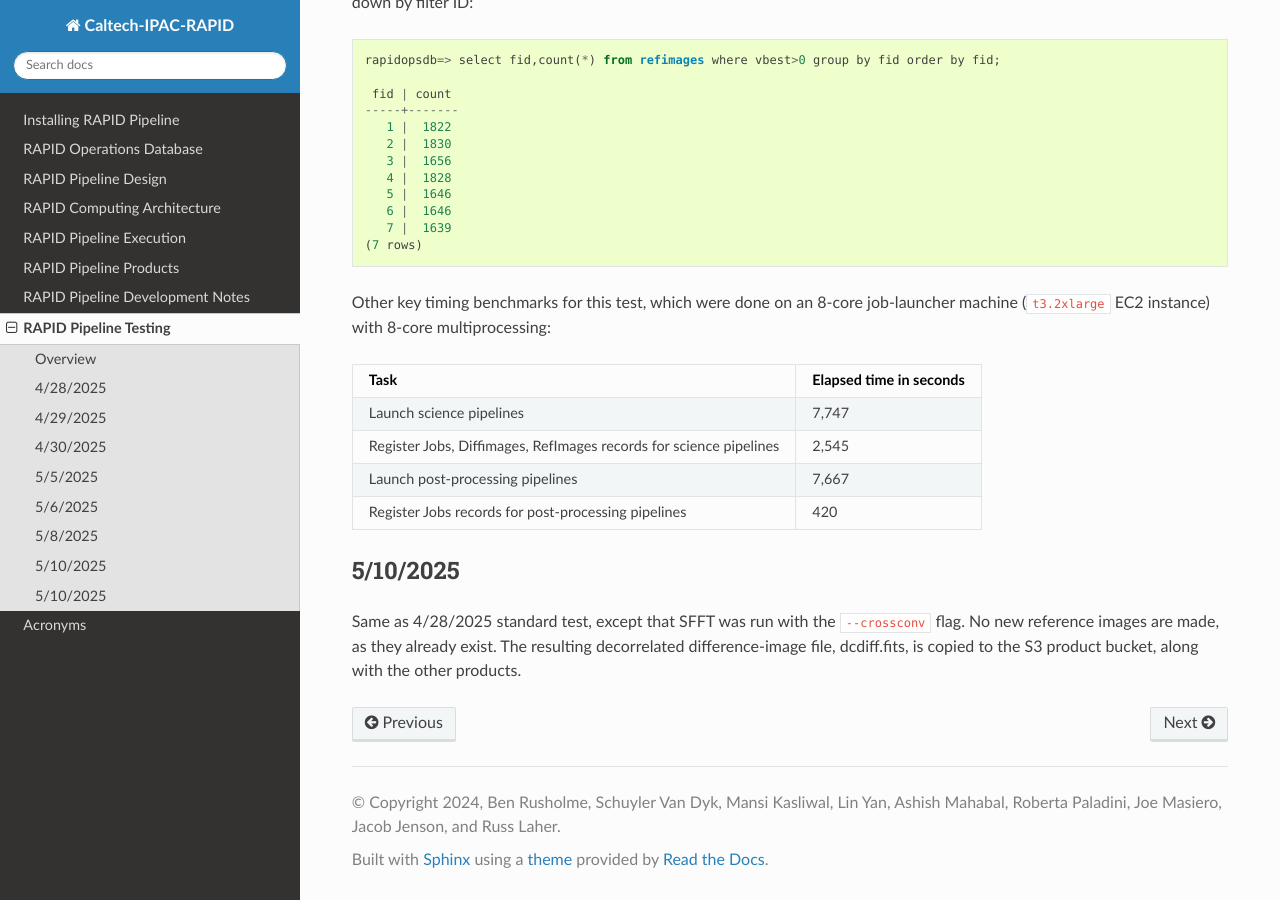
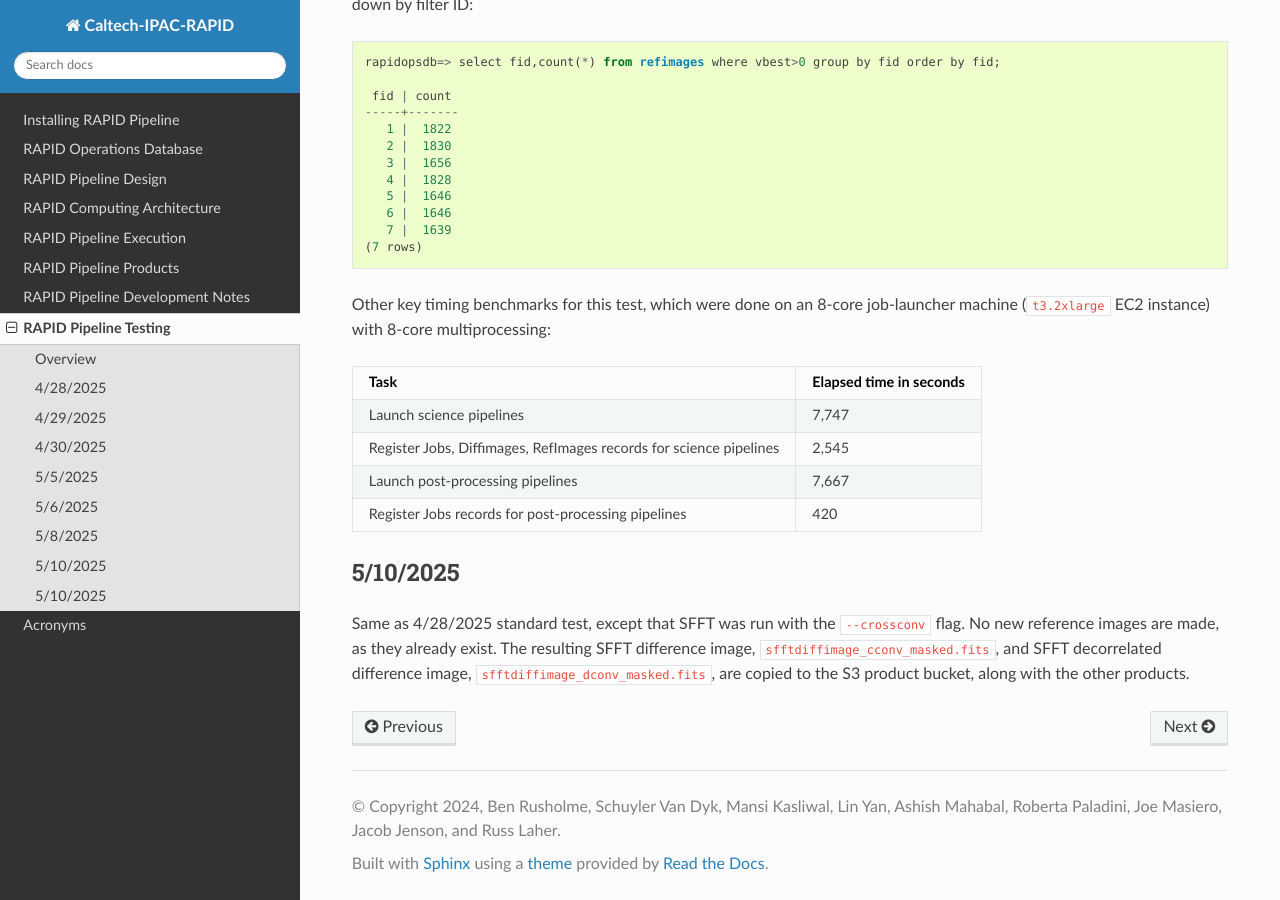
Before and after one commit to Caltech-IPAC/rapid, a Sphinx documentation site: the page built from docs/source/dev/tests.rst, in a window 1280 px wide and 900 px high, scrolled down 18555 px. Built offline with Sphinx 7.4.7 and the Read the Docs theme 3.1.0, drawn with Linux system fonts in a browser that asks for light colours; formulas are drawn with MathJax 3; some of the changed text lies outside the part shown.

Commit message:
Updated details of SFFT crossconv products.

```diff
--- a/docs/source/dev/tests.rst
+++ b/docs/source/dev/tests.rst
@@ -33,17 +33,17 @@ Look-up table all of the filter IDs versus filter names included in the entire O
 
 Summary of successful tests conducted thus far:
 
-=========================  =============  =======================  ===================  ===================  =============================================================================
+=========================  =============  =======================  ===================  ===================  ================================================================================
 Test                       No. of images  No. of ref. images made  Start obs. datetime  End obs. datetime    Description
-=========================  =============  =======================  ===================  ===================  =============================================================================
+=========================  =============  =======================  ===================  ===================  ================================================================================
 4/28/2025 "standard test"         2,069              1,696         2028-09-07 00:00:00  2028-09-08 08:30:00  All images in obs. range
 4/30/2025                         5,222              None          2029-03-15 00:00:00  2029-07-15 00:00:00  Only fields with superior ref. images
 5/5/2025                         10,859              None          2029-07-15 00:00:00  2030-03-15 00:00:00  Only fields with superior ref. images
 5/6/2025                          4,858              3,884         2028-09-08 08:30:00  2028-09-12 00:00:00  All images in obs. range
 5/8/2025                          3,020              1,500         2028-09-12 00:00:00  2028-09-15 00:00:00  All images in obs. range
 5/10/2025                        13,850              4,876         2028-09-15 00:00:00  2028-09-25 00:00:00  All images in obs. range
-5/14/2025                         2,069              None          2028-09-07 00:00:00  2028-09-08 08:30:00  Repeat standard test with SFFT --crossconv flag.  Use existing ref. images.
-=========================  =============  =======================  ===================  ===================  =============================================================================
+5/14/2025                         2,069              None          2028-09-07 00:00:00  2028-09-08 08:30:00  Repeat standard test with SFFT ``--crossconv flag``.  Use existing ref. images.
+=========================  =============  =======================  ===================  ===================  ================================================================================
 
 In the above table, superior reference images are defined as having ``nframes >= 10`` and ``cov5percent >= 60%``.  In other words, superior
 reference images have at least 10 frames stacked somewhere in the field, although the overlap will vary, and 60% or more of the reference-image pixels
@@ -625,5 +625,6 @@ Register Jobs records for post-processing pipelines                    420
 ************************************
 
 Same as 4/28/2025 standard test, except that SFFT was run with the ``--crossconv`` flag.  No new reference images
-are made, as they already exist.  The resulting decorrelated difference-image file, dcdiff.fits, is copied to the
+are made, as they already exist.  The resulting SFFT difference image, ``sfftdiffimage_cconv_masked.fits``, and
+SFFT decorrelated difference image, ``sfftdiffimage_dconv_masked.fits``, are copied to the
 S3 product bucket, along with the other products.
```
